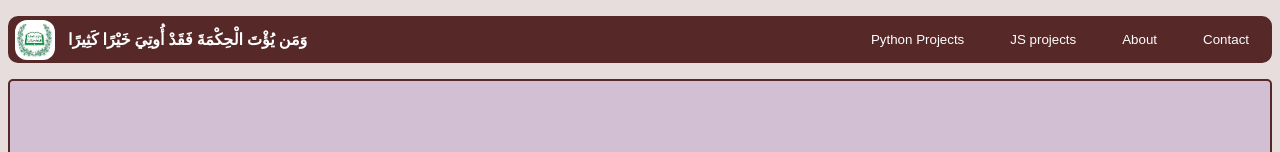
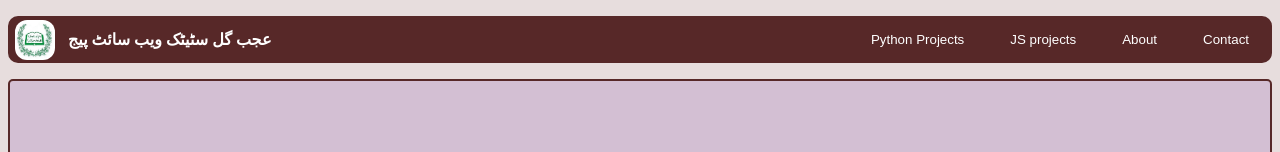
Before and after one commit to AjabGul/ajab-javascriptprojects, a plain HTML site: page index.html in a window 1280 px wide. Shown: the top 152 px of the page. Drawn offline with Linux system fonts and the light colour scheme.

Commit message:
Update index.html

```diff
--- a/index.html
+++ b/index.html
@@ -18,7 +18,7 @@
                 <li><button class="project-btn" id="project-btn"> JS projects</button></li>
                 <li><button class="python-project" id="python-project">Python Projects</button></li>
                 <div class="name">
-                    <p lang="ar">وَمَن يُؤْتَ الْحِكْمَةَ فَقَدْ أُوتِيَ خَيْرًا كَثِيرًا</p>
+                    <p lang="ar">عجب گل سٹیٹک ویب سائٹ پیج</p>
                     <img src="image/logo.jpg" alt="logo">
                 </div>
             </ul>
```
